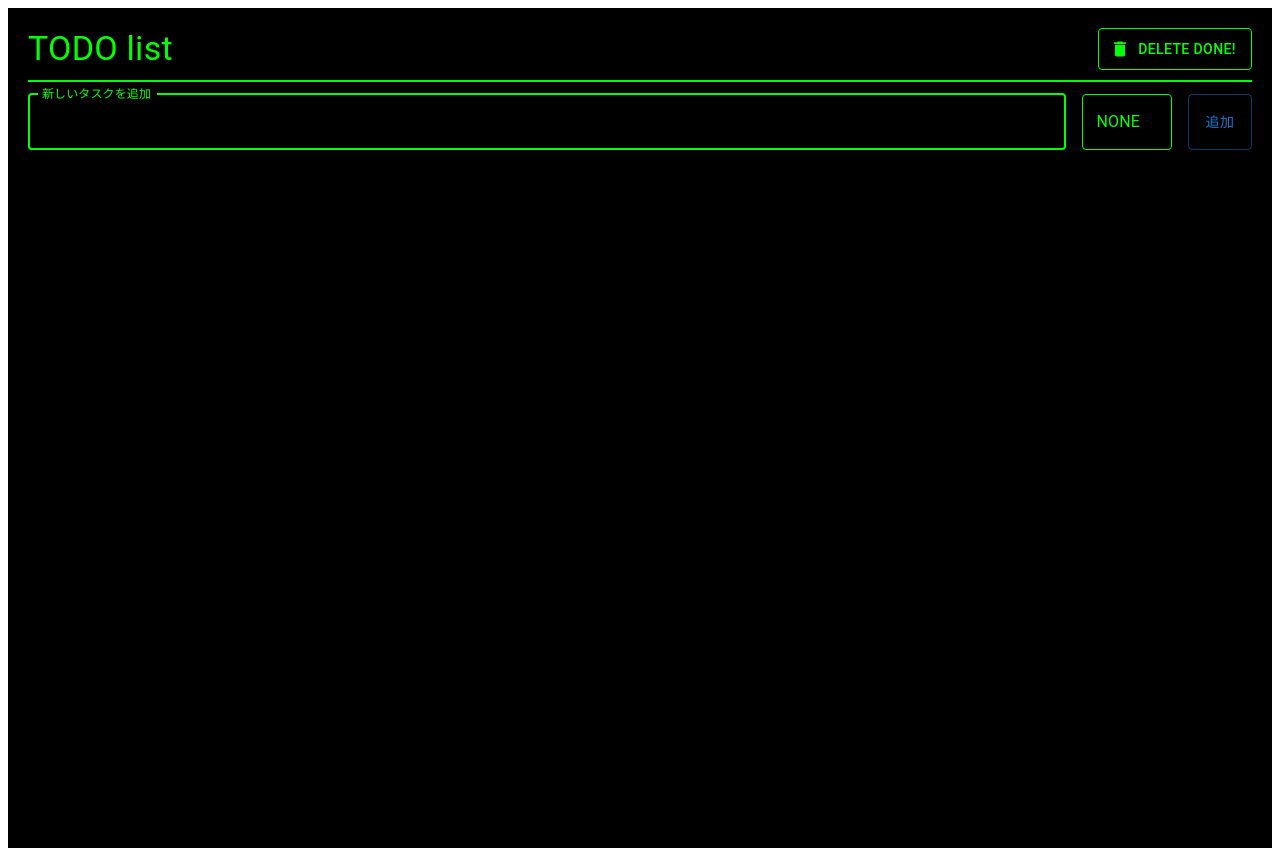
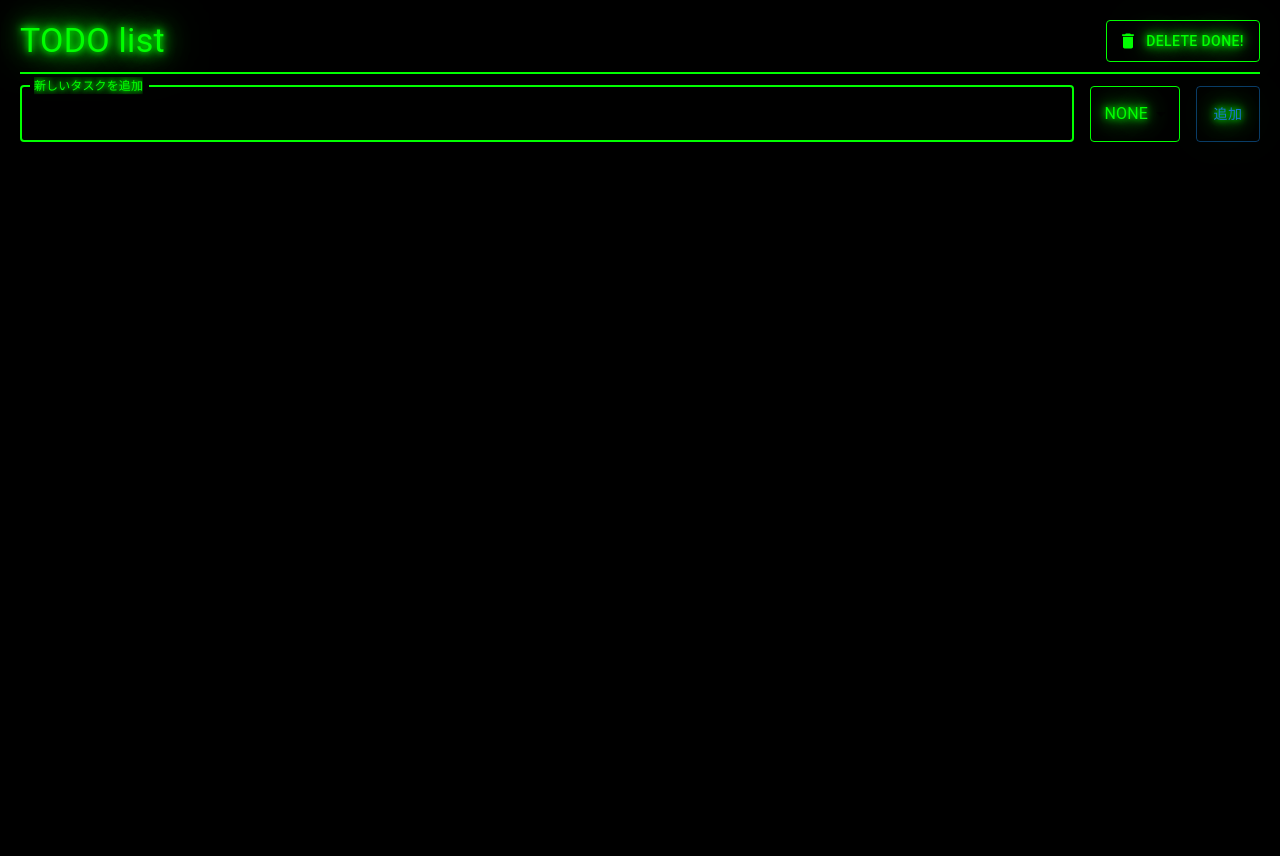
Before and after one commit to KhakiAuk/matrix-like-todo, a Next.js app: page / in a window 1280 px wide. After the commit the page ends 800 px from the top, so only its background shows below. Built offline with nearby package versions, Linux system fonts and the light colour scheme.

Commit message:
sass追加

```diff
--- a/package.json
+++ b/package.json
@@ -17,7 +17,8 @@
     "@mui/material": "^6.1.3",
     "next": "14.2.15",
     "react": "^18",
-    "react-dom": "^18"
+    "react-dom": "^18",
+    "sass": "^1.79.5"
   },
   "devDependencies": {
     "@types/node": "^20",
--- a/src/app/components/TodoItem.tsx
+++ b/src/app/components/TodoItem.tsx
@@ -7,7 +7,7 @@ import {
   Box,
 } from "@mui/material";
 import DeleteIcon from "@mui/icons-material/Delete";
-import styles from "../page.module.css";
+import styles from "../page.module.scss";
 import { Todo } from "../types/todo";
 
 export default function TodoItem({
--- /dev/null
+++ b/src/app/layout.module.css
@@ -0,0 +1,7 @@
+.body {
+  background-color: black;
+  color: #00ff00;
+  font-family: "Courier New", Courier, monospace;
+  height: 100vh;
+  margin: 0;
+}
--- a/src/app/layout.tsx
+++ b/src/app/layout.tsx
@@ -1,3 +1,5 @@
+import styles from "./layout.module.css";
+
 export default function RootLayout({
   children,
 }: {
@@ -5,7 +7,7 @@ export default function RootLayout({
 }) {
   return (
     <html lang="ja">
-      <body>{children}</body>
+      <body className={styles.body}>{children}</body>
     </html>
   );
 }
--- a/src/app/page.module.css
+++ /dev/null
@@ -1,74 +0,0 @@
-.container {
-  background-color: black;
-  color: #00ff00;
-  font-family: "Courier New", Courier, monospace;
-  min-height: 100vh;
-  padding: 20px;
-}
-
-.header {
-  border-bottom: 2px solid #00ff00;
-  padding-bottom: 10px;
-  display: flex;
-  justify-content: space-between;
-}
-
-.button {
-  border-color: #00ff00;
-  color: #00ff00;
-}
-
-.button:hover {
-  background-color: #00ff00;
-  color: #000000;
-}
-
-.textField {
-  color: #00ff00;
-  border-color: #00ff00;
-}
-
-.textField .MuiOutlinedInput-root:hover fieldset {
-  border-color: #00ff00;
-}
-
-.textField .MuiOutlinedInput-root.Mui-focused fieldset {
-  border-color: #00ff00;
-}
-
-.selectField {
-  color: #00ff00;
-}
-
-.selectField .MuiOutlinedInput-notchedOutline {
-  border-color: #00ff00;
-}
-
-.selectField:hover .MuiOutlinedInput-notchedOutline {
-  border-color: #00ff00;
-}
-
-.selectField.Mui-focused .MuiOutlinedInput-notchedOutline {
-  border-color: #00ff00;
-}
-
-.listItemDivider {
-  border-bottom: 1px solid #00ff00;
-}
-
-.checkbox {
-  color: #00ff00;
-}
-
-.checkbox.Mui-checked {
-  color: #00ff00;
-}
-
-.listItemText {
-  color: #00ff00;
-  cursor: pointer;
-}
-
-.listItemText.strikethrough {
-  text-decoration: line-through;
-}
--- /dev/null
+++ b/src/app/page.module.scss
@@ -0,0 +1,94 @@
+$primary-color: #00ff00;
+
+@mixin neon-text($color: #00ff00) {
+  color: $color;
+  text-shadow: 0 0 5px $color, 0 0 10px $color, 0 0 20px $color, 0 0 40px $color;
+  animation: glow 1.5s ease-in-out infinite alternate;
+}
+@keyframes glow {
+  from {
+    text-shadow: 0 0 5px #00ff00, 0 0 10px #00ff00, 0 0 20px #00ff00,
+      0 0 40px #00ff00;
+  }
+  to {
+    text-shadow: 0 0 10px #00ff00, 0 0 20px #00ff00, 0 0 40px #00ff00,
+      0 0 80px #00ff00;
+  }
+}
+
+@mixin neon-border($color: #00ff00) {
+  border-color: $color;
+  box-shadow: 0 0 5px $color, 0 0 10px $color, 0 0 15px $color, 0 0 20px $color;
+}
+
+.container {
+  padding: 20px;
+}
+
+.header {
+  @include neon-text(#00ff00);
+  border-bottom: 2px solid #00ff00;
+  padding-bottom: 10px;
+  display: flex;
+  justify-content: space-between;
+}
+
+.button {
+  @include neon-text(#00ff00);
+  border-color: #00ff00;
+
+  &:hover {
+    background-color: #00ff00;
+    color: #000000;
+  }
+}
+
+.textField {
+  @include neon-text;
+  border-color: #00ff00;
+
+  .MuiOutlinedInput-root:hover fieldset {
+    @include neon-border;
+  }
+
+  .MuiOutlinedInput-root.Mui-focused fieldset {
+    @include neon-border;
+  }
+}
+
+.selectField {
+  @include neon-text;
+
+  .MuiOutlinedInput-notchedOutline {
+    @include neon-border;
+  }
+
+  &:hover .MuiOutlinedInput-notchedOutline {
+    @include neon-border;
+  }
+
+  &.Mui-focused .MuiOutlinedInput-notchedOutline {
+    @include neon-border;
+  }
+}
+
+.listItemDivider {
+  border-bottom: 1px solid #00ff00;
+}
+
+.checkbox {
+  @include neon-text;
+
+  &.Mui-checked {
+    @include neon-text;
+  }
+}
+
+.listItemText {
+  @include neon-text;
+  cursor: pointer;
+
+  &.strikethrough {
+    text-decoration: line-through;
+  }
+}
--- a/src/app/page.tsx
+++ b/src/app/page.tsx
@@ -12,7 +12,7 @@ import {
   Box,
 } from "@mui/material";
 import DeleteIcon from "@mui/icons-material/Delete";
-import styles from "./page.module.css";
+import styles from "./page.module.scss";
 import TodoItem from "./components/TodoItem";
 import { closestCenter, DndContext, DragEndEvent } from "@dnd-kit/core";
 import {
```
Also changed, not shown: 1 other file (tests, documents, lock files or other folders).
